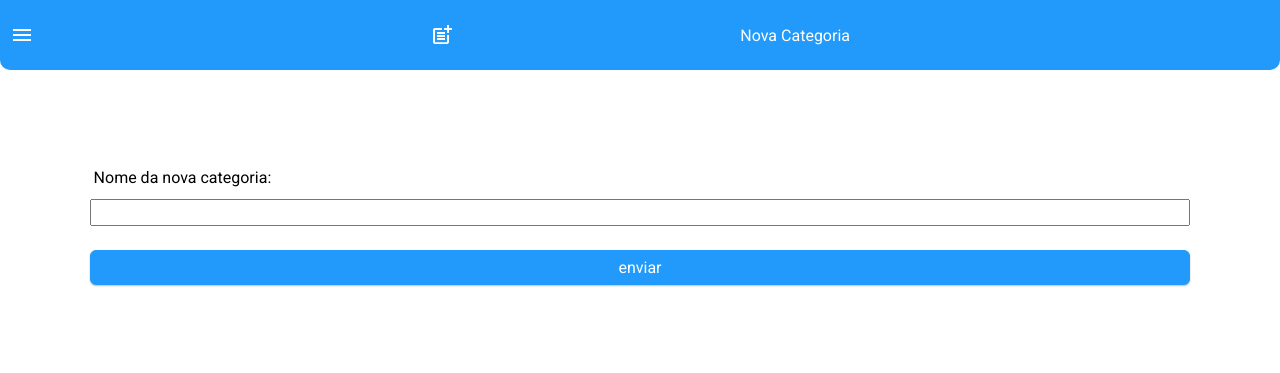
After one commit to Graciano-B-L-Junior/seu_estoque_pessoal, a Django app: page /adicionar-categoria in a window 1280 px wide. The commit adds this page. Shown: the top 373 px of the page. Run offline with Django 4.2, Linux system fonts and the light colour scheme.

Commit message:
projeto atualizado

```diff
--- a/seu_estoque_pessoal/forms.py
+++ b/seu_estoque_pessoal/forms.py
@@ -1,4 +1,9 @@
 from django import forms
+
+
+class LoginForm(forms.Form):
+    email = forms.EmailField(label="E-mail")
+    senha = forms.CharField(widget=forms.PasswordInput,label="Senha")
 
 class ProductForm(forms.Form):
     nome = forms.CharField(label="Nome produto",max_length=100)
@@ -28,3 +33,6 @@ class SearchProductBySupplier(forms.Form):
 
 class AddSupplier(forms.Form):
     fornecedor = forms.CharField(label="Nome do novo fornecedor",max_length=100)
+
+class AddCategory(forms.Form):
+    categoria = forms.CharField(label="Nome da nova categoria",max_length=100)
--- /dev/null
+++ b/seu_estoque_pessoal/static/css/cadastro-categoria.css
@@ -0,0 +1,30 @@
+:root{
+    --btn-color:#219afb;
+    --bg:#ffffff;
+    --negative:#ff3e3e;
+}
+form{
+    display: flex;
+    flex-direction: column;
+    padding: 7%;
+}
+
+form *:not(input[type=submit]){
+    margin: 4px 0px;
+    padding: 4px;
+}
+form input[type=submit]{
+    background-color: var(--btn-color);
+    padding: 7px;
+    text-align: center;
+    font-size: 16px;
+    margin-top: 20px;
+    color: var(--bg);
+    border-radius: 6px;
+    box-shadow: 0 1px 2px 0 rgba(0, 0, 0, 0.26);
+    border: 1px solid var(--btn-color);
+}
+body > section > ul{
+    padding: 2% 7%;
+    list-style-type: none;
+}
--- a/seu_estoque_pessoal/templates/seu_estoque_pessoal/base.html
+++ b/seu_estoque_pessoal/templates/seu_estoque_pessoal/base.html
@@ -63,7 +63,7 @@
                 <span class="material-icons">
                     post_add
                 </span>
-                <a href="">Cadastrar categoria</a>
+                <a href="{% url 'add_category' %}">Cadastrar categoria</a>
             </li>
             <li>
                 <span class="material-icons">
--- /dev/null
+++ b/seu_estoque_pessoal/templates/seu_estoque_pessoal/cadastro-categoria.html
@@ -0,0 +1,29 @@
+{% extends "seu_estoque_pessoal/base.html" %}
+{% load static %}
+{% block content-head %}
+    <link rel="stylesheet" href="{% static 'css/cadastro-categoria.css' %}">
+{% endblock %}
+
+{%block nav-display%}
+<div class="display-menu">
+    <span class="material-icons">
+        post_add
+    </span>
+    <p>Nova Categoria</p>
+</div>
+{%endblock%}
+
+{% block content %}
+{% if messages %}
+<ul class="messages">
+    {% for message in messages %}
+    <li{% if message.tags %} class="{{ message.tags }}"{% endif %}>{{ message }}</li>
+    {% endfor %}
+</ul>
+{% endif %}
+<form id="" method="post">
+    {% csrf_token %}
+    {{form}}
+    <input type="submit" value="enviar">
+</form>
+{%endblock%}
--- a/seu_estoque_pessoal/templates/seu_estoque_pessoal/cadastro-produto.html
+++ b/seu_estoque_pessoal/templates/seu_estoque_pessoal/cadastro-produto.html
@@ -14,7 +14,7 @@
 {%endblock%}
 
 {% block content %}
-<form id="cadastro-form" action="">
+<form id="cadastro-form" action="" method="post">
     {% csrf_token %}
     {{form}}
     <input type="submit" value="enviar">
--- a/seu_estoque_pessoal/urls.py
+++ b/seu_estoque_pessoal/urls.py
@@ -2,9 +2,11 @@ from django.urls import path
 from . import views
 
 urlpatterns = [
-    path('',views.index,name="general_inventory"),
+    path('',views.Login,name="login"),
+    path('estoque-geral',views.EstoqueGeral,name="general_inventory"),
     path('adicionar-produto',views.CadastroProduto,name='add_product'),
     path('estoque-categoria',views.EstoqueCategoria,name='category_inventory'),
     path('estoque-fornecedor',views.EstoqueFornecedor,name='category_supplier'),
-    path('adicionar-fornecedor',views.AdicionarCategoria,name='add_supplier'),
+    path('adicionar-fornecedor',views.AdicionarFornecedor,name='add_supplier'),
+    path('adicionar-categoria',views.AdicionarCategoria,name='add_category'),
 ]
--- a/seu_estoque_pessoal/views.py
+++ b/seu_estoque_pessoal/views.py
@@ -1,10 +1,22 @@
 from django.shortcuts import render
 from django.http import HttpResponse
-from .forms import ProductForm,SearchProductByCategory,SearchProductBySupplier,AddSupplier
+from .forms import ProductForm,SearchProductByCategory,SearchProductBySupplier,AddSupplier,AddCategory,LoginForm
 from . import models
 from django.contrib import messages
 # Create your views here.
-def index(request):
+
+def Login(request):
+    if request.method == "GET":
+        form = LoginForm()
+        return render(request,'seu_estoque_pessoal/index.html',{
+            "form":form
+        })
+    elif request.method == "POST":
+        form = LoginForm(request.POST)
+
+
+
+def EstoqueGeral(request):
     return render(request,'seu_estoque_pessoal/estoque-geral.html')
 
 def CadastroProduto(request):
@@ -77,7 +89,7 @@ def EstoqueFornecedor(request):
             "query_search":False
         })
 
-def AdicionarCategoria(request):
+def AdicionarFornecedor(request):
     if request.method == "GET":
         form = AddSupplier()
         return render(request,'seu_estoque_pessoal/adicionar-fornecedor.html',{
@@ -95,3 +107,23 @@ def AdicionarCategoria(request):
             return render(request,'seu_estoque_pessoal/adicionar-fornecedor.html',{
                 "form":form
             })
+
+def AdicionarCategoria(request):
+    if request.method == "GET":
+        form = AddCategory()
+        return render(request,'seu_estoque_pessoal/cadastro-categoria.html',{
+            "form":form
+        })
+    elif request.method == "POST":
+        form = AddCategory(request.POST)
+        if form.is_valid():
+            print("oi")
+            messages.success(request,"Fornecedor adicionado com sucesso")
+            return render(request,'seu_estoque_pessoal/cadastro-categoria.html',{
+                "form":form
+            })
+        else:
+            messages.error(request,"Corrija o formulário")
+            return render(request,'seu_estoque_pessoal/cadastro-categoria.html',{
+                "form":form
+            })
```
Also changed, not shown: seu_estoque_pessoal/static/css/login.css (added, +40 -0 lines), seu_estoque_pessoal/templates/seu_estoque_pessoal/index.html (added, +33 -0 lines).
